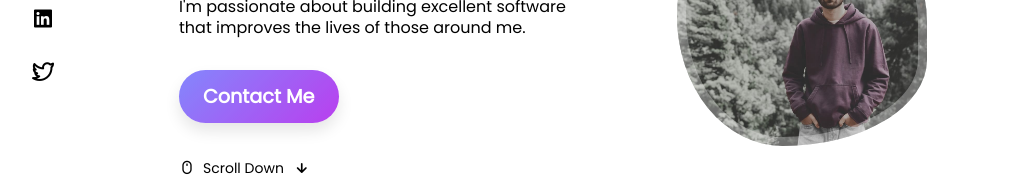
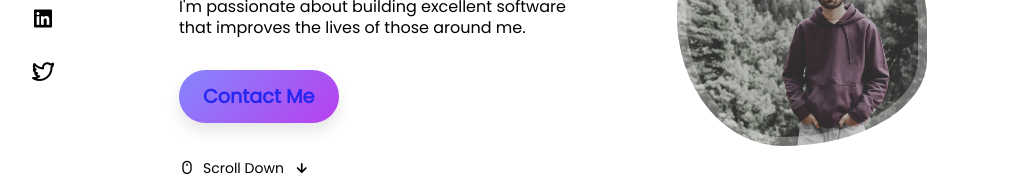
Before and after one commit to basit438/myPortfolio, a React (Vite) app: page / in a window 1280 px wide. Shown: the part 232-408 px from the top of the page, without its empty margins (125-1155 px from the left). Built offline with nearby package versions, Linux system fonts and the light colour scheme.

Commit message:
resolved deployment issues

```diff
--- a/src/components/Footer/Footer.jsx
+++ b/src/components/Footer/Footer.jsx
@@ -37,13 +37,13 @@ function Footer() {
             <i class="bx bxl-instagram"></i>
           </a>
           <a
-            href="https://www.linkedin.com/in/basit-manzoor-676233223"
+            href="https://www.instagram.com/"
             className="footer_social-link"
             target="_blank"
           >
             <i class="bx bxl-telegram"></i>
           </a>
-          <a href="#" className="footer_social-link" target="_blank">
+          <a href="https://twitter.com" className="footer_social-link" target="_blank">
             <i className="uil uil-twitter-alt"></i>
           </a>
         </div>
--- a/src/components/header/home/Data.jsx
+++ b/src/components/header/home/Data.jsx
@@ -11,7 +11,7 @@ function Data() {
             <h3 className='home-subtitle'>A Frontend Developer</h3>
             <p className="home-description">I'm passionate about building excellent software that improves the lives of those around me.</p>
 
-            <button className='contact-btn'>Contact Me</button>
+            <button  className='contact-btn'><a href="https://www.linkedin.com/in/basit-manzoor-676233223">Contact Me</a></button>
             <ScrollDown/>
         </div>
     </div>
--- a/src/components/header/home/Social.jsx
+++ b/src/components/header/home/Social.jsx
@@ -9,7 +9,7 @@ function Social() {
       <a href="https://www.linkedin.com/in/basit-manzoor-676233223" className='home__social-icon' target='_blank'>
       <i class='bx bxl-linkedin-square' ></i>
       </a>
-      <a href="#" className='home__social-icon' target='_blank'>
+      <a href="https://twitter.com" className='home__social-icon' target='_blank'>
         <i className="uil uil-twitter-alt"></i>
       </a>
 
```
